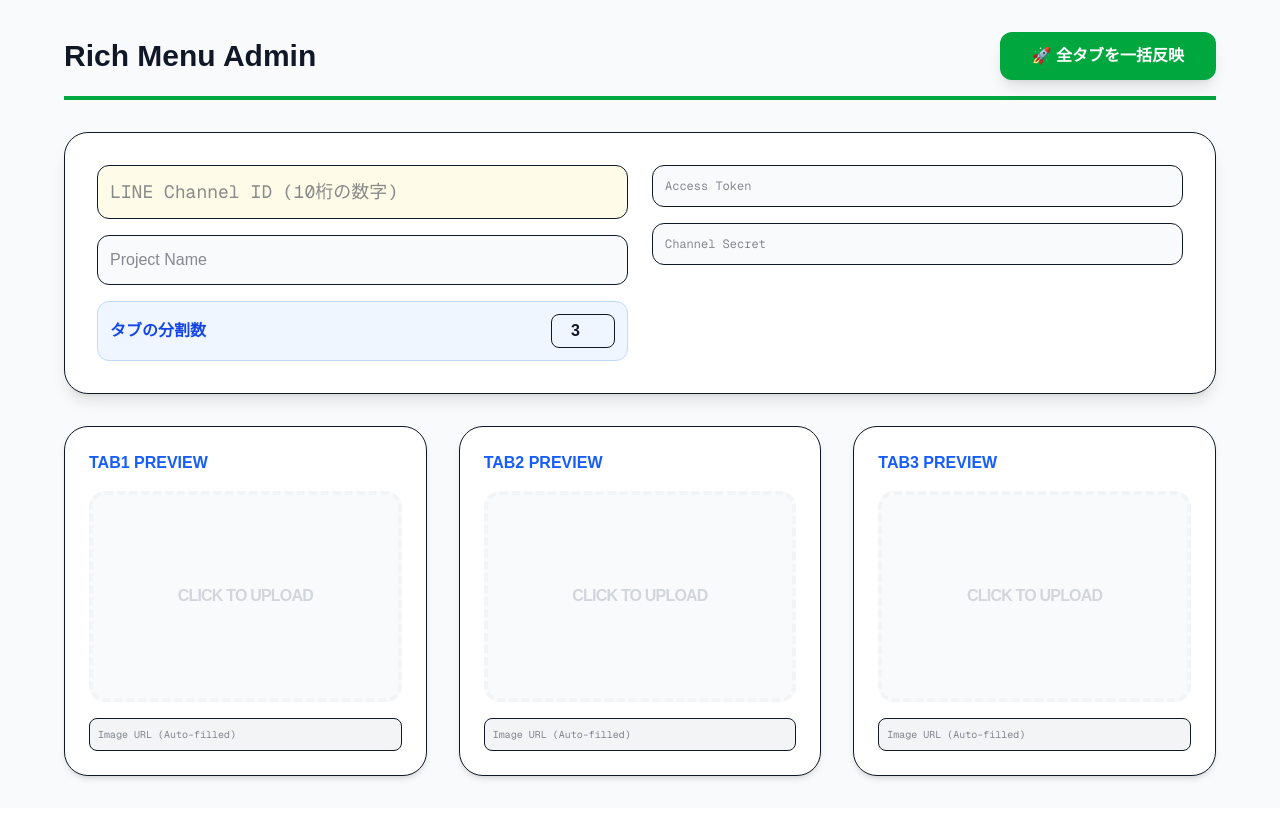
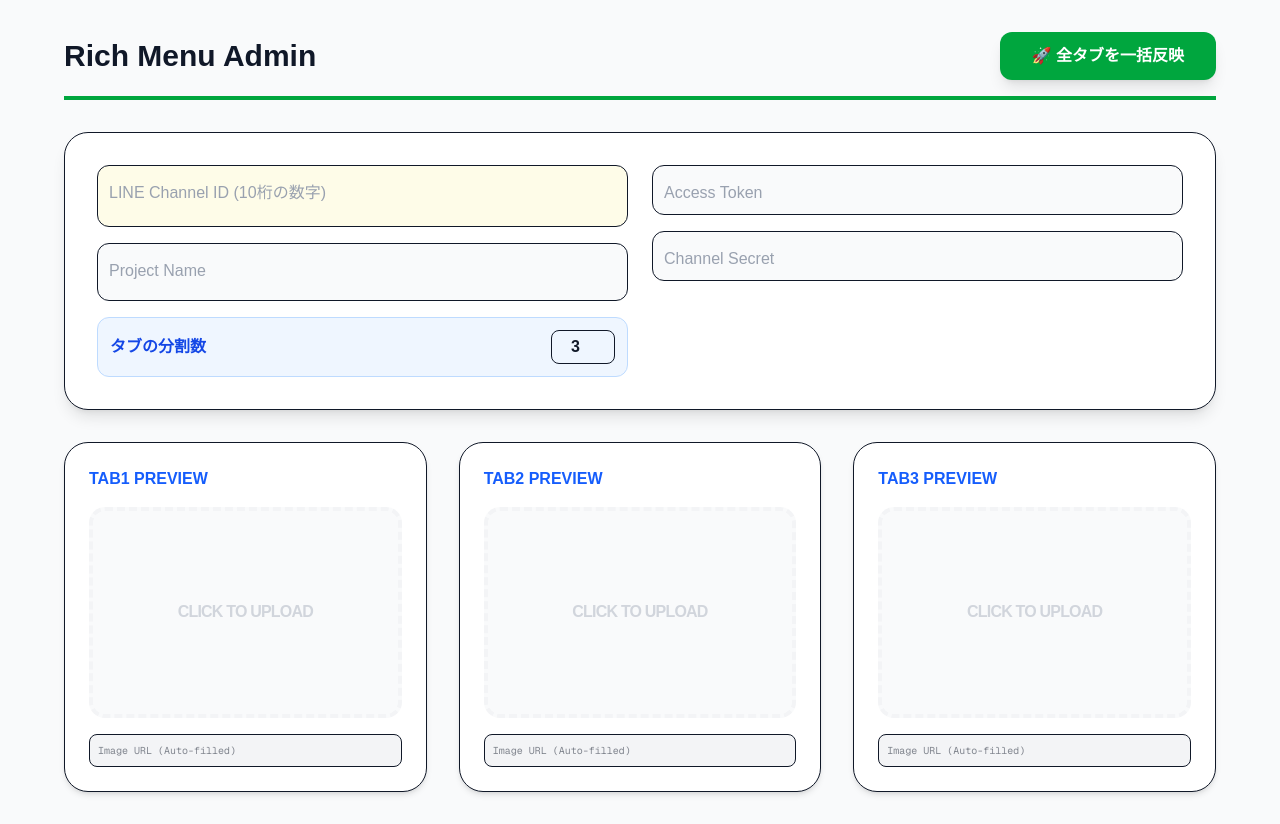
Before and after one commit to skarahajimaruore/line-marketing-tool, a Next.js app: page /admin in a window 1280 px wide. Built offline with nearby package versions, Linux system fonts and the light colour scheme; no server answers.

Commit message:
フローティングラベルに変更

```diff
--- a/app/admin/page.tsx
+++ b/app/admin/page.tsx
@@ -76,19 +76,15 @@ export default function AdminPage() {
   return (
     <div className="min-h-screen bg-gray-50 p-8 text-gray-900">
       <div className="max-w-6xl mx-auto space-y-8">
-      <header className="flex justify-between items-center border-b-4 border-green-600 pb-4">
+        <header className="flex justify-between items-center border-b-4 border-green-600 pb-4">
           <h1 className="text-3xl font-black">Rich Menu Admin</h1>
 
-          {/* 🟢 右側のボタングループ（メッセージ＋ボタンを横並びにする） */}
           <div className="flex items-center gap-4">
-
-            {/* ステータスメッセージをここに配置 */}
             {status && (
               <span className={`font-bold text-sm md:text-base animate-pulse ${status.includes('❌') ? 'text-red-600' : 'text-green-600'}`}>
                 {status}
               </span>
             )}
-
             <button
               onClick={handleBulkUpdate}
               disabled={isUploading || loading}
@@ -101,18 +97,85 @@ export default function AdminPage() {
 
         <div className="bg-white rounded-3xl shadow-lg p-8 grid grid-cols-1 md:grid-cols-2 gap-6 border">
           <div className="space-y-4">
-            {/* 🟢 ここを分かりやすく修正 */}
-            <input type="text" placeholder="LINE Channel ID (10桁の数字)" className="w-full p-3 bg-yellow-50 border rounded-xl font-mono text-lg" value={formData.channel_id} onChange={(e) => setFormData({...formData, channel_id: e.target.value})} />
-            <input type="text" placeholder="Project Name" className="w-full p-3 bg-gray-50 border rounded-xl" value={formData.name} onChange={(e) => setFormData({...formData, name: e.target.value})} />
 
-            <div className="p-3 bg-blue-50 border border-blue-200 rounded-xl flex items-center justify-between">
+            {/* 🟢 Channel ID (フローティングラベル化) */}
+            <div className="relative">
+              <input
+                type="text"
+                id="channel_id"
+                placeholder="LINE Channel ID (10桁の数字)"
+                className="peer w-full px-3 pb-2 pt-6 bg-yellow-50 border rounded-xl font-mono text-lg placeholder-transparent focus:outline-none focus:ring-2 focus:ring-green-600"
+                value={formData.channel_id}
+                onChange={(e) => setFormData({...formData, channel_id: e.target.value})}
+              />
+              <label
+                htmlFor="channel_id"
+                className="absolute left-3 top-2 text-xs text-gray-500 transition-all peer-placeholder-shown:top-4 peer-placeholder-shown:text-base peer-placeholder-shown:text-gray-400 peer-focus:top-2 peer-focus:text-xs peer-focus:text-green-600 pointer-events-none"
+              >
+                LINE Channel ID (10桁の数字)
+              </label>
+            </div>
+
+            {/* 🟢 Project Name (フローティングラベル化) */}
+            <div className="relative">
+              <input
+                type="text"
+                id="project_name"
+                placeholder="Project Name"
+                className="peer w-full px-3 pb-2 pt-6 bg-gray-50 border rounded-xl placeholder-transparent focus:outline-none focus:ring-2 focus:ring-blue-600"
+                value={formData.name}
+                onChange={(e) => setFormData({...formData, name: e.target.value})}
+              />
+              <label
+                htmlFor="project_name"
+                className="absolute left-3 top-2 text-xs text-gray-500 transition-all peer-placeholder-shown:top-4 peer-placeholder-shown:text-base peer-placeholder-shown:text-gray-400 peer-focus:top-2 peer-focus:text-xs peer-focus:text-blue-600 pointer-events-none"
+              >
+                Project Name
+              </label>
+            </div>
+
+            <div className="p-3 bg-blue-50 border border-blue-200 rounded-xl flex items-center justify-between mt-2">
               <label className="font-bold text-blue-700">タブの分割数</label>
               <input type="number" value={tabCount} min="2" max="5" onChange={(e) => setTabCount(Number(e.target.value))} className="w-16 p-1 text-center border rounded-lg font-black" />
             </div>
           </div>
+
           <div className="space-y-4">
-            <input type="password" placeholder="Access Token" className="w-full p-3 bg-gray-50 border rounded-xl text-xs font-mono" value={formData.access_token} onChange={(e) => setFormData({...formData, access_token: e.target.value})} />
-            <input type="password" placeholder="Channel Secret" className="w-full p-3 bg-gray-50 border rounded-xl text-xs font-mono" value={formData.channel_secret} onChange={(e) => setFormData({...formData, channel_secret: e.target.value})} />
+            {/* 🟢 Access Token (フローティングラベル化) */}
+            <div className="relative">
+              <input
+                type="password"
+                id="access_token"
+                placeholder="Access Token"
+                className="peer w-full px-3 pb-2 pt-6 bg-gray-50 border rounded-xl text-xs font-mono placeholder-transparent focus:outline-none focus:ring-2 focus:ring-blue-600"
+                value={formData.access_token}
+                onChange={(e) => setFormData({...formData, access_token: e.target.value})}
+              />
+              <label
+                htmlFor="access_token"
+                className="absolute left-3 top-2 text-xs text-gray-500 transition-all peer-placeholder-shown:top-4 peer-placeholder-shown:text-base peer-placeholder-shown:text-gray-400 peer-focus:top-2 peer-focus:text-xs peer-focus:text-blue-600 pointer-events-none"
+              >
+                Access Token
+              </label>
+            </div>
+
+            {/* 🟢 Channel Secret (フローティングラベル化) */}
+            <div className="relative">
+              <input
+                type="password"
+                id="channel_secret"
+                placeholder="Channel Secret"
+                className="peer w-full px-3 pb-2 pt-6 bg-gray-50 border rounded-xl text-xs font-mono placeholder-transparent focus:outline-none focus:ring-2 focus:ring-blue-600"
+                value={formData.channel_secret}
+                onChange={(e) => setFormData({...formData, channel_secret: e.target.value})}
+              />
+              <label
+                htmlFor="channel_secret"
+                className="absolute left-3 top-2 text-xs text-gray-500 transition-all peer-placeholder-shown:top-4 peer-placeholder-shown:text-base peer-placeholder-shown:text-gray-400 peer-focus:top-2 peer-focus:text-xs peer-focus:text-blue-600 pointer-events-none"
+              >
+                Channel Secret
+              </label>
+            </div>
           </div>
         </div>
 
```
